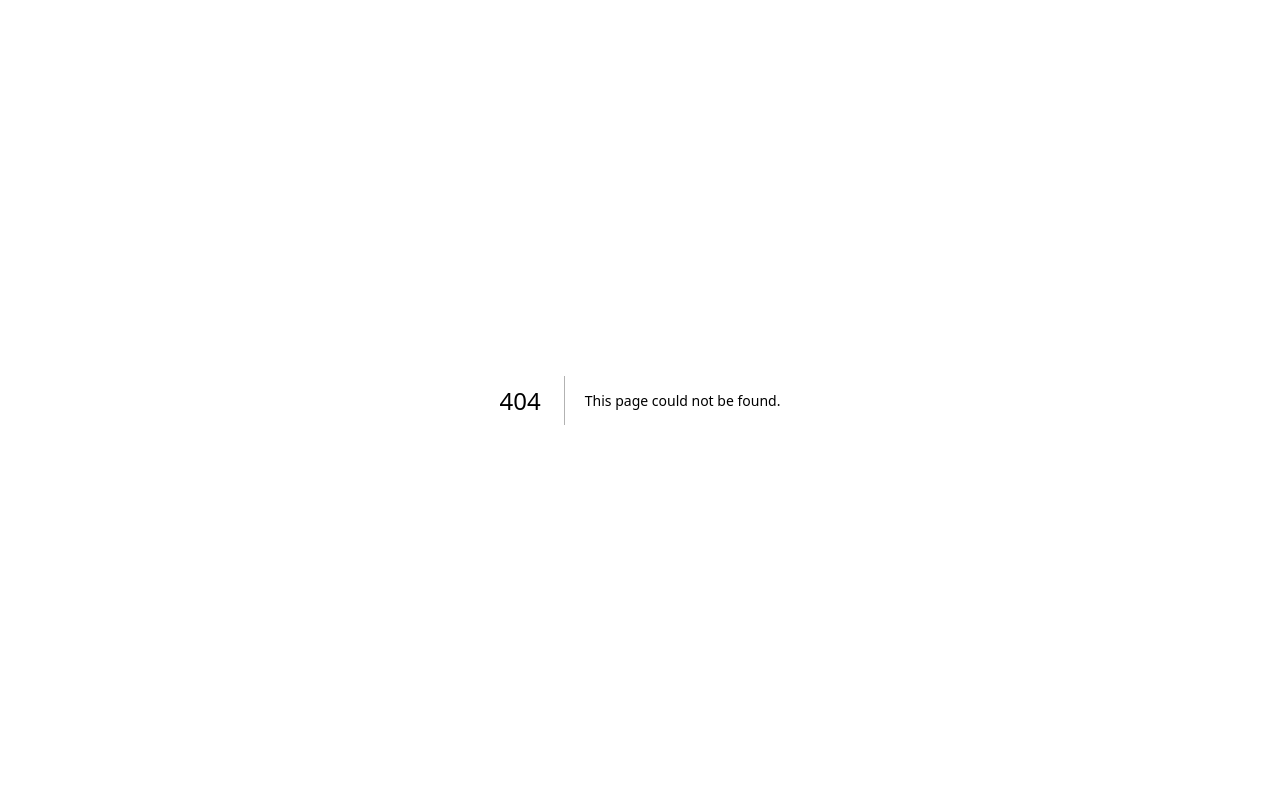
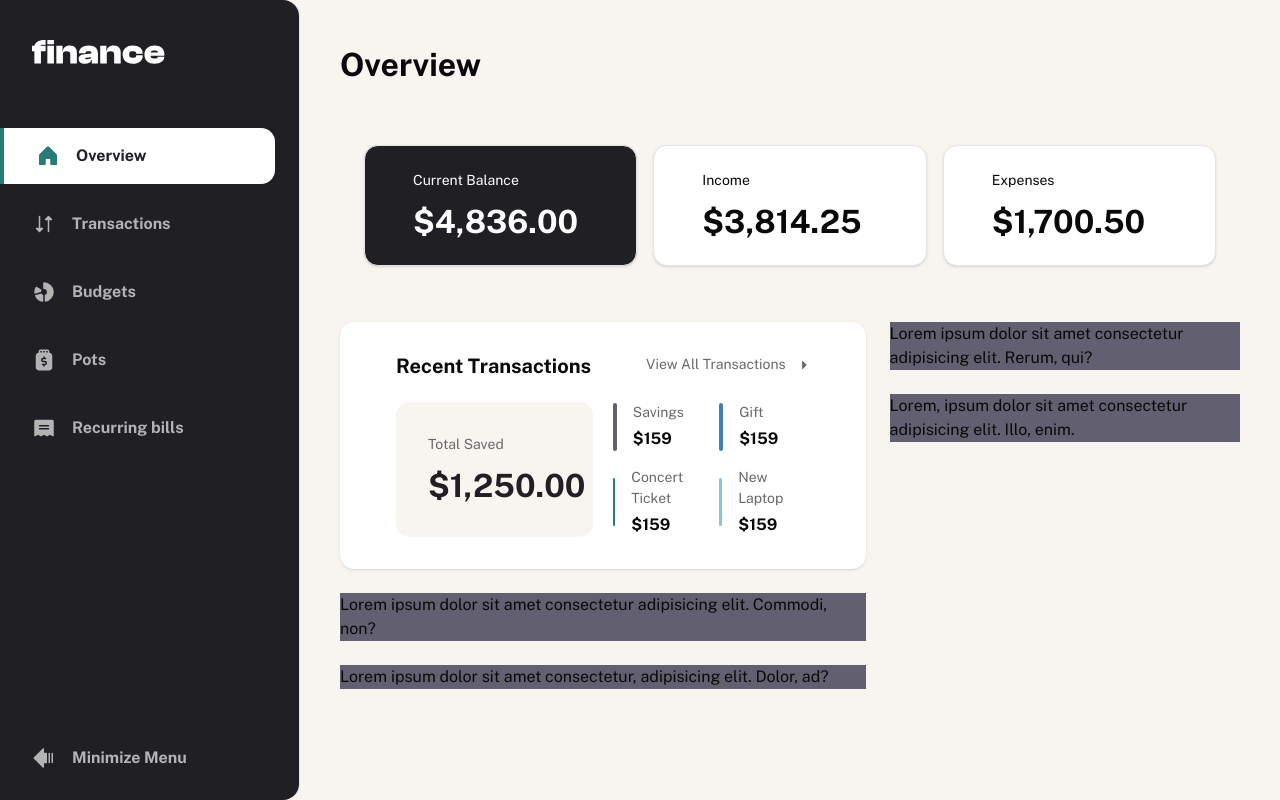
Before and after one commit to Aldi-H/personal-finance, a Next.js app: page /overview in a window 1280 px wide. Before the commit this address had no page. Built offline with nearby package versions, Linux system fonts and the light colour scheme.

Commit message:
feat: implement PageOverview with PfSectionCard and PfPotsCard components

```diff
--- /dev/null
+++ b/src/app/(dashboard)/overview/page.tsx
@@ -0,0 +1,60 @@
+import PfPotsCard from "@/components/pf-components/pf-cards/pf-pots-card/pf-pots-card";
+import PfSectionCard from "@/components/pf-components/pf-cards/pf-section-card/pf-section-card";
+import PfPageHeader from "@/components/pf-components/pf-header/pf-page-header";
+
+const PageOverview = () => {
+  return (
+    <div>
+      <PfPageHeader />
+      <div className="flex flex-1 flex-col">
+        <div className="@container/main flex flex-1 flex-col gap-2">
+          <div className="flex flex-col gap-4 py-4 md:gap-6 md:py-6">
+            <div className="grid grid-cols-1 gap-4 px-4 lg:px-6 @xl/main:grid-cols-3 @5xl/main:grid-cols-3 dark:*:data-[slot=card]:bg-card">
+              <PfSectionCard
+                isActive={true}
+                sectionCardTitle="Current Balance"
+                sectionCardAmount="$4,836.00"
+              />
+              <PfSectionCard
+                sectionCardTitle="Income"
+                sectionCardAmount="$3,814.25"
+              />
+              <PfSectionCard
+                sectionCardTitle="Expenses"
+                sectionCardAmount="$1,700.50"
+              />
+            </div>
+            <div>
+              <div className="grid grid-cols-[3fr_2fr] gap-6">
+                <div className="flex flex-col gap-6">
+                  <PfPotsCard />
+                  <div className="bg-navy-grey">
+                    Lorem ipsum dolor sit amet consectetur adipisicing elit.
+                    Commodi, non?
+                  </div>
+                  <div className="bg-navy-grey">
+                    Lorem ipsum dolor sit amet consectetur, adipisicing elit.
+                    Dolor, ad?
+                  </div>
+                </div>
+                <div className="flex flex-col gap-6">
+                  <div className="bg-navy-grey">
+                    Lorem ipsum dolor sit amet consectetur adipisicing elit.
+                    Rerum, qui?
+                  </div>
+                  <div className="bg-navy-grey">
+                    Lorem, ipsum dolor sit amet consectetur adipisicing elit.
+                    Illo, enim.
+                  </div>
+                </div>
+              </div>
+              <div>{/* Placeholder for future content */}</div>
+            </div>
+          </div>
+        </div>
+      </div>
+    </div>
+  );
+};
+
+export default PageOverview;
--- /dev/null
+++ b/src/components/pf-components/pf-cards/pf-card-action..tsx
@@ -0,0 +1,22 @@
+import { type IconProps } from "@phosphor-icons/react";
+import React from "react";
+
+import { CardAction } from "@/components/ui/card";
+
+interface PfCardActionProps {
+  pfActionText?: string;
+  icon?: React.ComponentType<IconProps>;
+}
+
+const PfCardAction = ({ pfActionText, icon: Icon }: PfCardActionProps) => {
+  return (
+    <CardAction>
+      <div className="text-preset-4 flex cursor-pointer items-center gap-3 text-dim-grey">
+        <span>{pfActionText}</span>{" "}
+        {Icon && <Icon weight="fill" className="h-3 w-3" />}
+      </div>
+    </CardAction>
+  );
+};
+
+export default PfCardAction;
--- /dev/null
+++ b/src/components/pf-components/pf-cards/pf-card.tsx
@@ -0,0 +1,27 @@
+"use client";
+
+import React from "react";
+
+import { Card, CardContent, CardHeader, CardTitle } from "@/components/ui/card";
+
+interface PfCardProps {
+  pfCardTitle?: string;
+  pfCardAction?: React.ReactNode;
+  children?: React.ReactNode;
+}
+
+const PfCard = ({ pfCardTitle, pfCardAction, children }: PfCardProps) => {
+  return (
+    <div>
+      <Card className="@container/card rounded-xl border-none p-8">
+        <CardHeader className="flex items-center justify-between align-middle">
+          <CardTitle className="text-preset-2">{pfCardTitle}</CardTitle>
+          {pfCardAction}
+        </CardHeader>
+        <CardContent>{children}</CardContent>
+      </Card>
+    </div>
+  );
+};
+
+export default PfCard;
--- /dev/null
+++ b/src/components/pf-components/pf-cards/pf-pots-card/pf-pots-card.tsx
@@ -0,0 +1,55 @@
+"use client";
+
+import { CaretRightIcon, TipJarIcon } from "@phosphor-icons/react";
+
+import PfCard from "../pf-card";
+import PfCardAction from "../pf-card-action.";
+import PfPotsItem from "./pf-pots-item";
+
+const PfPotsCard = () => {
+  return (
+    <PfCard
+      pfCardTitle="Recent Transactions"
+      pfCardAction={
+        <PfCardAction
+          pfActionText="View All Transactions"
+          icon={CaretRightIcon}
+        />
+      }
+    >
+      <div className="grid grid-cols-2 gap-x-5">
+        <div className="flex items-center gap-x-4 rounded-xl bg-parchment p-4">
+          <TipJarIcon className="h-10 w-10 text-pine-blue" />
+          <div className="flex flex-col gap-y-3">
+            <div className="text-preset-4 text-dim-grey">Total Saved</div>
+            <div className="text-preset-1 text-shadow-grey">$1,250.00</div>
+          </div>
+        </div>
+        <div className="grid grid-cols-2 gap-4">
+          <PfPotsItem
+            color="oklch(0.4966 0.0253 291.18)"
+            itemTitle="Savings"
+            itemAmount="$159"
+          />
+          <PfPotsItem
+            color="oklch(0.5841 0.1005 242.37)"
+            itemTitle="Gift"
+            itemAmount="$159"
+          />
+          <PfPotsItem
+            color="oklch(0.5356 0.0794 190.54)"
+            itemTitle="Concert Ticket"
+            itemAmount="$159"
+          />
+          <PfPotsItem
+            color="oklch(0.794 0.0737 211.41)"
+            itemTitle="New Laptop"
+            itemAmount="$159"
+          />
+        </div>
+      </div>
+    </PfCard>
+  );
+};
+
+export default PfPotsCard;
--- /dev/null
+++ b/src/components/pf-components/pf-cards/pf-pots-card/pf-pots-item.tsx
@@ -0,0 +1,28 @@
+import React from "react";
+
+interface PfPotsItemProps {
+  color: string;
+  itemTitle: string;
+  itemAmount: string;
+}
+
+const PfPotsItem = ({ color, itemTitle, itemAmount }: PfPotsItemProps) => {
+  return (
+    <div className="flex flex-row items-center gap-x-4 pr-3">
+      <div
+        className="h-12 w-1 rounded-full bg-(--pot-bg)"
+        style={
+          {
+            "--pot-bg": color,
+          } as React.CSSProperties
+        }
+      />
+      <div className="flex flex-col gap-y-1">
+        <div className="text-preset-4 text-dim-grey">{itemTitle}</div>
+        <div className="text-preset-3">{itemAmount}</div>
+      </div>
+    </div>
+  );
+};
+
+export default PfPotsItem;
```
